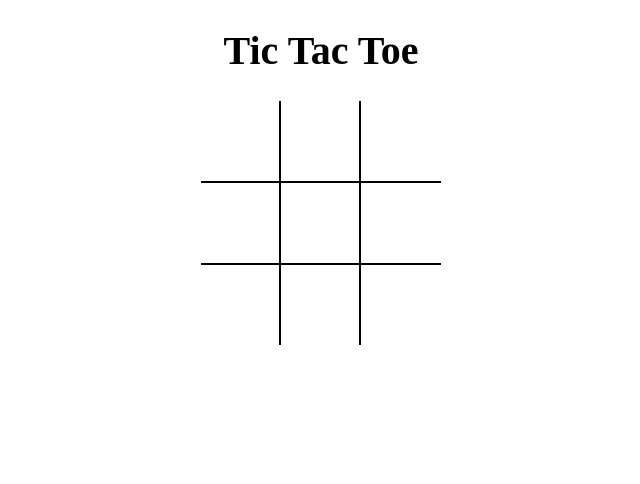
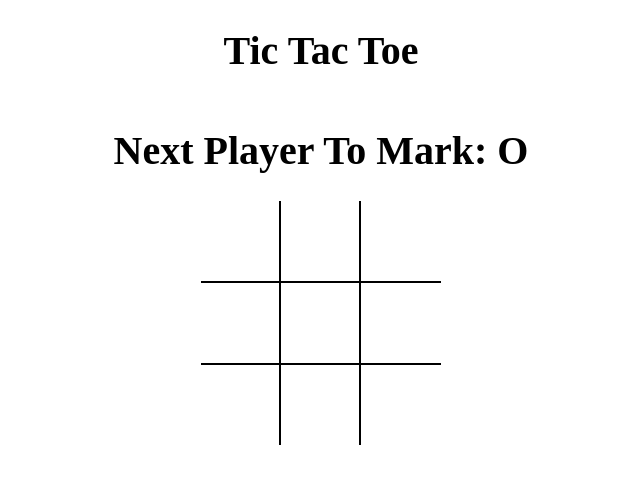
Before and after one commit to ST1LLWATER/tic-tac-toe, a React (Vite) app: page / in a window 1280 px wide. Shown: the top 484 px of the page, without its empty margins (319-959 px from the left). Built offline with nearby package versions, Linux system fonts and the light colour scheme.

Commit message:
Completed Functionality

```diff
--- a/src/App.js
+++ b/src/App.js
@@ -1,13 +1,41 @@
-import React from "react";
+import React, { useCallback, useState } from "react";
 import Board from "./Components/Board";
+import calculateWinner from "./helper";
 
 import "./Styles/root.scss";
 
 function App() {
+  const [board, setBoard] = useState(Array(9).fill(null));
+  const [isXNext, setIsXNext] = useState(false);
+
+  const winner = calculateWinner(board);
+
+  const message = winner
+    ? `Winner Is  ${winner}`
+    : `Next Player To Mark: ${isXNext ? "X" : "O"}`;
+
+  const handleSquareClick = (position) => {
+    if (board[position] || winner) {
+      return;
+    }
+
+    setBoard((prev) => {
+      return prev.map((square, pos) => {
+        if (pos === position) {
+          return isXNext ? "X" : "O";
+        } else {
+          return square;
+        }
+      });
+    });
+    setIsXNext(!isXNext);
+  };
+
   return (
     <div className="app">
       <h1>Tic Tac Toe</h1>
-      <Board />
+      <h1>{message}</h1>
+      <Board board={board} handleSquareClick={handleSquareClick} />
     </div>
   );
 }
--- a/src/Components/Board.jsx
+++ b/src/Components/Board.jsx
@@ -1,25 +1,7 @@
 import React, { useState } from "react";
 import Square from "./Square";
 
-const Board = () => {
-  const [board, setBoard] = useState(Array(9).fill(null));
-  const [isXNext, setIsXNext] = useState(false);
-  const handleSquareClick = (position) => {
-    if (board[position]) {
-      return;
-    }
-
-    setBoard((prev) => {
-      return prev.map((square, pos) => {
-        if (pos === position) {
-          return isXNext ? "X" : "O";
-        } else {
-          return square;
-        }
-      });
-    });
-    setIsXNext(!isXNext);
-  };
+const Board = ({ board, handleSquareClick }) => {
   const renderSquare = (position) => {
     return (
       <Square
--- /dev/null
+++ b/src/helper.js
@@ -0,0 +1,19 @@
+export default function calculateWinner(squares) {
+  const lines = [
+    [0, 1, 2],
+    [3, 4, 5],
+    [6, 7, 8],
+    [0, 3, 6],
+    [1, 4, 7],
+    [2, 5, 8],
+    [0, 4, 8],
+    [2, 4, 6],
+  ];
+  for (let i = 0; i < lines.length; i++) {
+    const [a, b, c] = lines[i];
+    if (squares[a] && squares[a] === squares[b] && squares[a] === squares[c]) {
+      return squares[a];
+    }
+  }
+  return null;
+}
```
